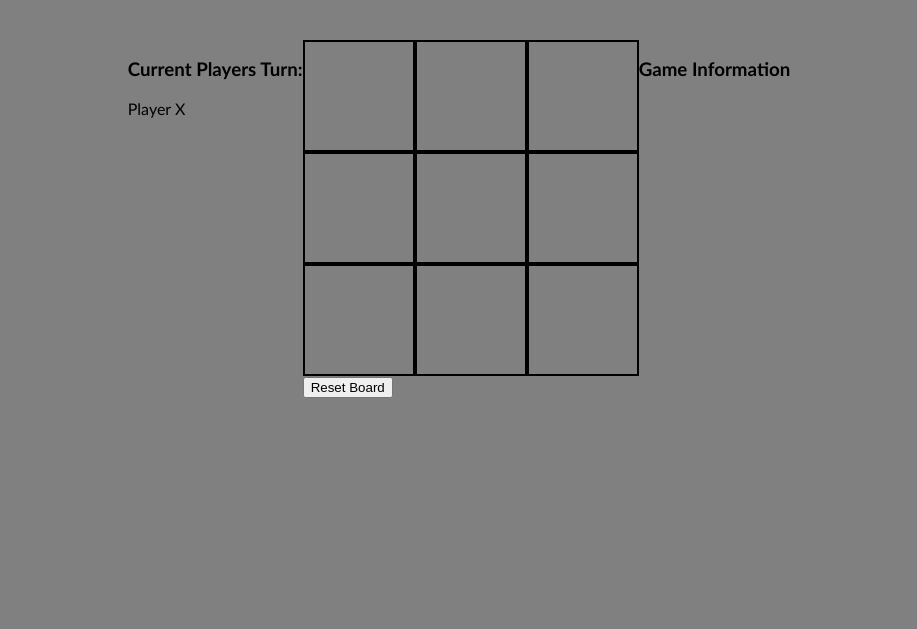
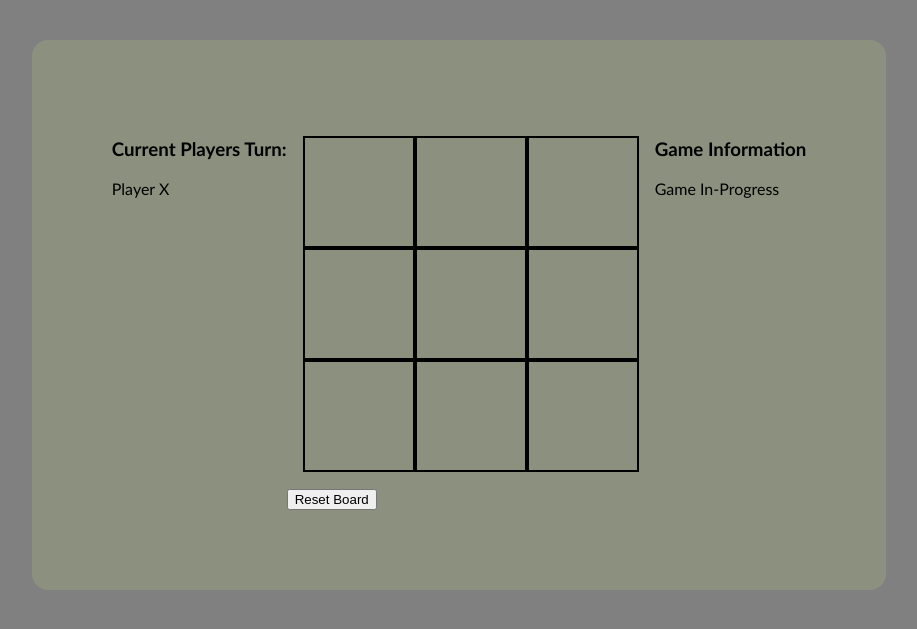
Before and after one commit to L-Bauer/odin_tic_tac_toe, a website: page index.html in a window 1280 px wide. Shown: the part 131-760 px from the top of the page, without its empty margins (181-1098 px from the left). Drawn offline with Linux system fonts and the light colour scheme.

Commit message:
Update status info and colors

```diff
--- a/app.js
+++ b/app.js
@@ -1,4 +1,5 @@
 const statusBar = document.getElementById("gameStatus");
+statusBar.innerHTML = "Game In-Progress";
 
 const gameBoard = (() => {
   const board = Array(9);
@@ -189,6 +190,7 @@ const gameLogic = (() => {
   const resetGame = () => {
     checkBool = 0;
     gameBoard.clearBoard();
+    statusBar.innerHTML = "Game In-Progress";
     if (currentPlayer.getIsAi()) {
       playRound();
     }
--- a/index.html
+++ b/index.html
@@ -17,7 +17,7 @@
         </div>
         <div class = "middle">
           <div id="board"></div>
-          <button type="button" id="reset">Reset Board</button>
+          <button class="btn" id="reset" type="button" id="reset">Reset Board</button>
         </div>
         <div class="right">
           <h3 class="info">Game Information</h3>
--- a/style.css
+++ b/style.css
@@ -14,14 +14,16 @@ h1 {
 
 .main {
   display: flex;
-
+  background-color:rgba(156, 165, 125, 0.43);
+  padding: 5rem;
+  border-radius: 1em;
 }
 
 #board {
   display: grid;
   grid-template-columns: 7rem 7rem 7rem;
   grid-template-rows: 7rem 7rem 7rem;
-
+  padding: 1em;
 }
 
 #board > div {
```
